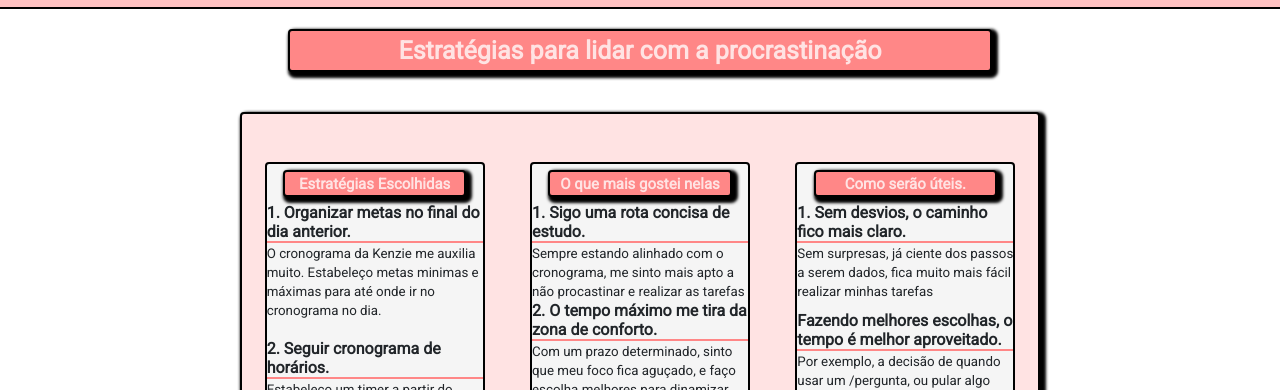
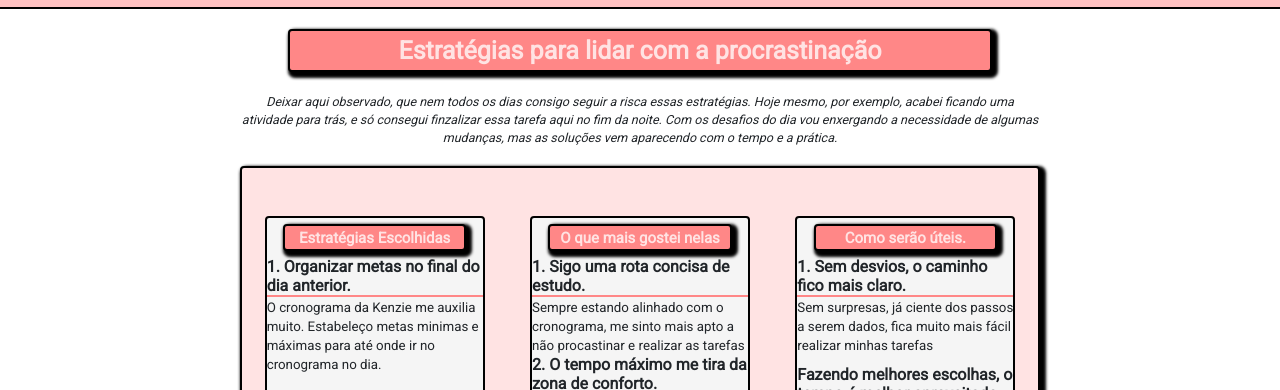
Before and after one commit to BrunoPavanelli/SoftSkills-M1-S5-Atividade1, a plain HTML site: page index.html in a window 1280 px wide. Shown: the part 336-726 px from the top of the page. Drawn offline with Linux system fonts and the light colour scheme.

Commit message:
adicionei um paragrafo de observação ao exercicio

```diff
--- a/css/estilo.css
+++ b/css/estilo.css
@@ -41,6 +41,11 @@ figcaption {
     width: 100%;
 }
 /* Corpo Principal */
+.observacao {
+    font-size: 15px;
+    text-align: center;
+    width: 800px;
+}
 h1 {
     text-align: center;
     border: 2px solid black;
--- a/index.html
+++ b/index.html
@@ -22,7 +22,9 @@
         </div>
     </header>
     <main class="corpo-principal">
+
         <h1>Estratégias para lidar com a procrastinação</h1>
+        <p class="observacao"><em><small>Deixar aqui observado, que nem todos os dias consigo seguir a risca essas estratégias. Hoje mesmo, por exemplo, acabei ficando uma atividade para trás, e só consegui finzalizar essa tarefa aqui no fim da noite. Com os desafios do dia vou enxergando a necessidade de algumas mudanças, mas as soluções vem aparecendo com o tempo e a prática.</small></em></p>
         <div class="box-geral">
             <section class="box-section">
                 <article class="box-article">
```
